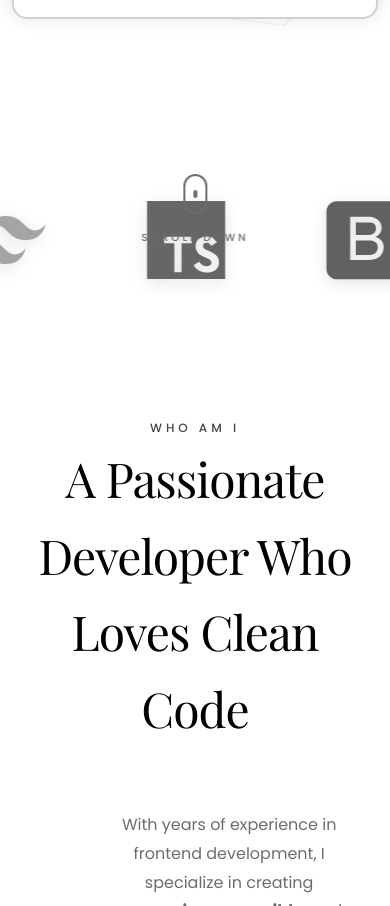
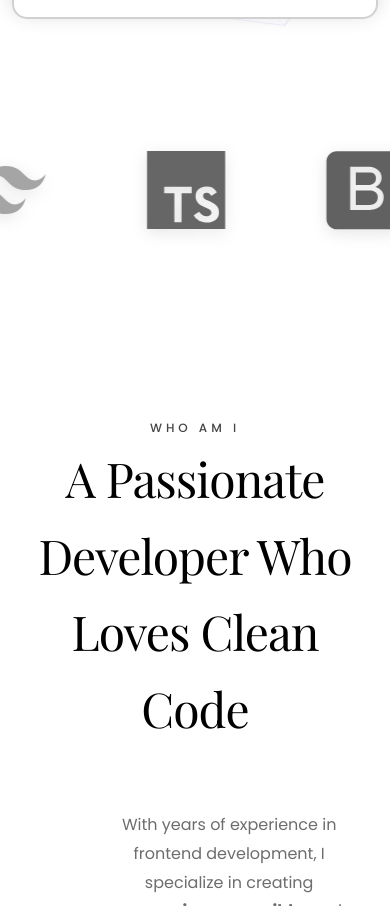
Before and after one commit to shadygaber-dev/portfolio, a website with bundled scripts: page index.html in a window 390 px wide. Shown: the part 813-1719 px from the top of the page. Built offline with nearby package versions, Linux system fonts and the light colour scheme; animation ran at ten frames a second.

Commit message:
change the up for the tech loop icons and delete scroll to down icon

```diff
--- a/index.html
+++ b/index.html
@@ -317,10 +317,7 @@
                     </div>
                 </div>
 
-                <div class="scroll-indicator">
-                    <div class="scroll-line"></div>
-                    <span>Scroll Down</span>
-                </div>
+
             </div>
         </section>
 
--- a/js/main.js
+++ b/js/main.js
@@ -10,7 +10,7 @@ import { NavigationManager } from './components/navigation.js';
 import { AnimationManager } from './components/animations.js';
 import { ParticlesManager } from './components/particles.js';
 import { initLetterAnimation } from './components/letterAnimation.js';
-import { initScrollIndicator } from './components/scrollIndicator.js';
+
 import { CookieConsent } from './components/cookieConsent.js';
 
 // Initialize Application
@@ -47,8 +47,7 @@ class App {
         // Initialize letter animation for hero title
         initLetterAnimation();
 
-        // Initialize scroll indicator
-        initScrollIndicator();
+
 
         // Initialize counter animations on homepage
         if (document.querySelector('.stat-number')) {
--- a/styles/main.css
+++ b/styles/main.css
@@ -576,7 +576,7 @@ body:has(.loading-splash:not(.hidden)) {
   position: relative;
   margin: 3rem 0 0 0;
   padding: 1.5rem 0;
-  top: 130px;
+  top: 80px;
 }
 
 /* ============================================
--- a/styles/responsive.css
+++ b/styles/responsive.css
@@ -293,7 +293,7 @@
     font-size: 2rem;
   }
   .hero-tech-loop {
-    top: 60px;
+    top: 15px;
   }
   .page-description {
     font-size: 1rem;
```
Also changed, not shown: COLOR_SYSTEM.md (line endings or trailing spaces), COLOR_UPDATE_SUMMARY.md (line endings or trailing spaces), OPTIMIZATION_SUMMARY.md (line endings or trailing spaces), PERFORMANCE_IMPROVEMENTS.md (line endings or trailing spaces), PERFORMANCE_OPTIMIZATIONS.md (line endings or trailing spaces), QUICK_ACTIONS_TODO.md (line endings or trailing spaces), SEO_PERFORMANCE_GUIDE.md (line endings or trailing spaces), favicon.ico, images/color-palette.svg, robots.txt (line endings or trailing spaces), sitemap.xml (line endings or trailing spaces).
